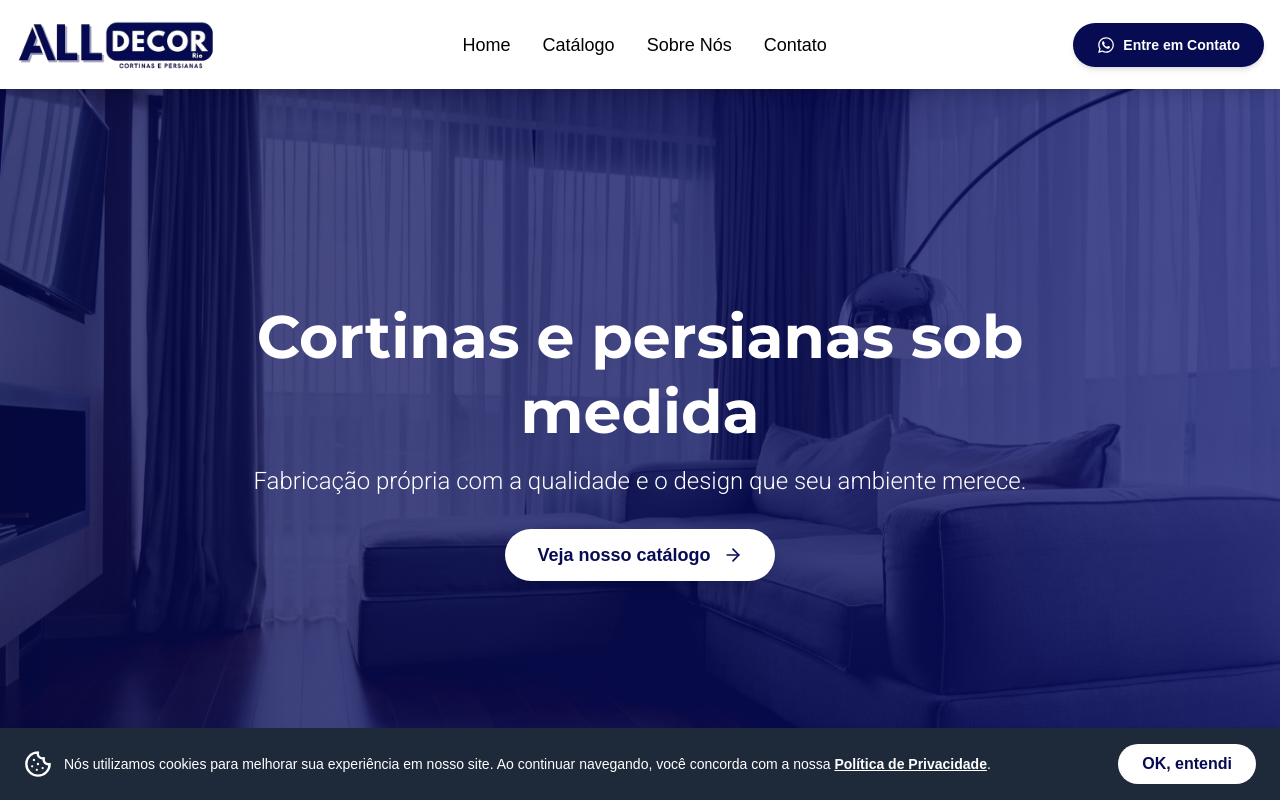
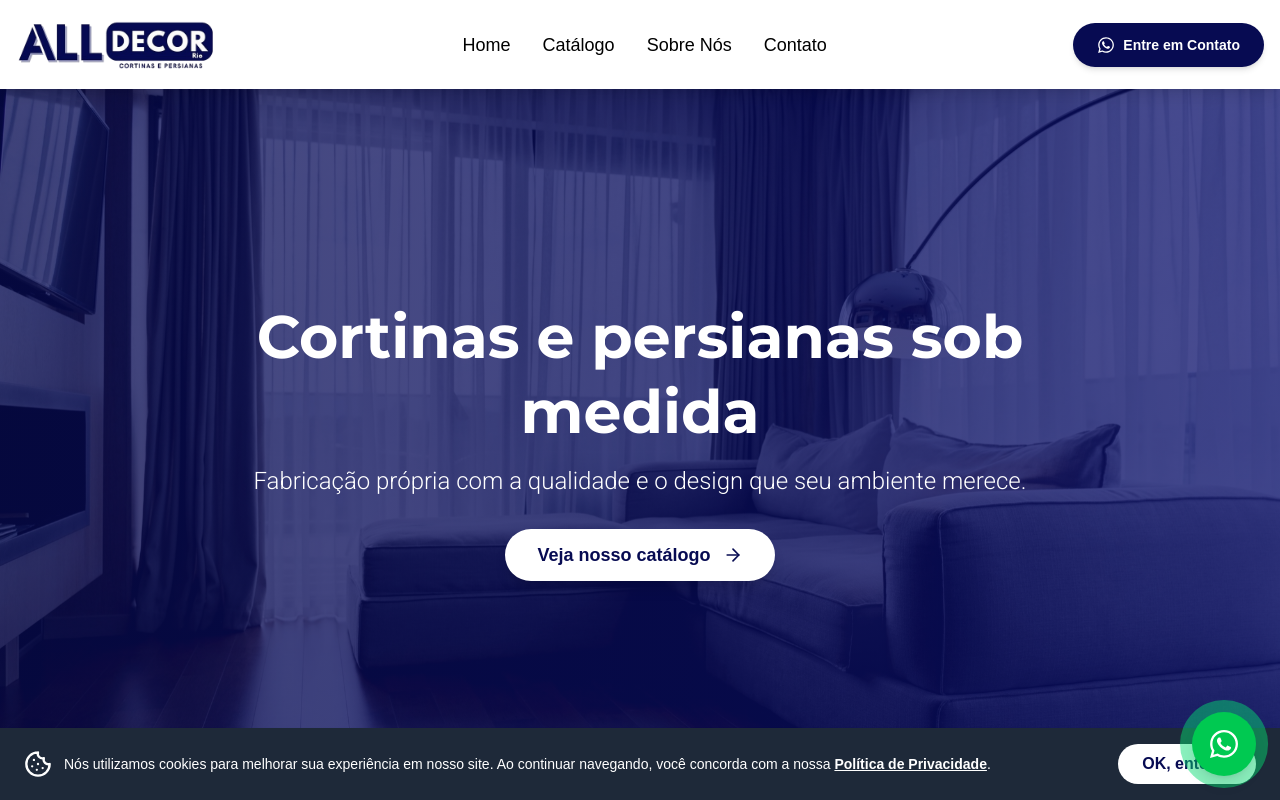
Before and after one commit to leonardofrizzi/website-alldecor, a Next.js app: page / in a window 1280 px wide. Shown: the top 800 px of the page. Built offline with nearby package versions, Linux system fonts and the light colour scheme.

Commit message:
add(ui): WhatsAppButton component

```diff
--- /dev/null
+++ b/app/components/WhatsAppButton.jsx
@@ -0,0 +1,23 @@
+"use client";
+
+import React from 'react';
+import Link from 'next/link';
+import { FaWhatsapp } from 'react-icons/fa';
+
+export default function WhatsAppButton() {
+  return (
+    <Link
+      href="https://wa.me/SEUNUMERO"
+      target="_blank"
+      className="fixed bottom-6 right-6 z-50"
+      aria-label="Fale conosco pelo WhatsApp"
+    >
+      <div className="relative flex justify-center items-center">
+        <div className="animate-[ping_2s_cubic-bezier(0,0,0.2,1)_infinite] absolute inline-flex h-full w-full rounded-full bg-green-400 opacity-75"></div>
+        <div className="relative bg-green-500 text-white p-4 rounded-full shadow-lg hover:bg-green-600 transition-all duration-300 ease-in-out transform hover:scale-110">
+          <FaWhatsapp size={32} />
+        </div>
+      </div>
+    </Link>
+  );
+}
--- a/app/layout.tsx
+++ b/app/layout.tsx
@@ -4,6 +4,7 @@ import "./globals.css";
 import Navbar from "./components/Navbar";
 import Footer from "./components/Footer";
 import CookieConsent from "./components/CookieConsent";
+import WhatsAppButton from "./components/WhatsAppButton";
 
 const montserrat = Montserrat({
   subsets: ["latin"],
@@ -30,6 +31,7 @@ export default function RootLayout({
         </main>
         <Footer />
         <CookieConsent />
+        <WhatsAppButton />
       </body>
     </html>
   );
```
